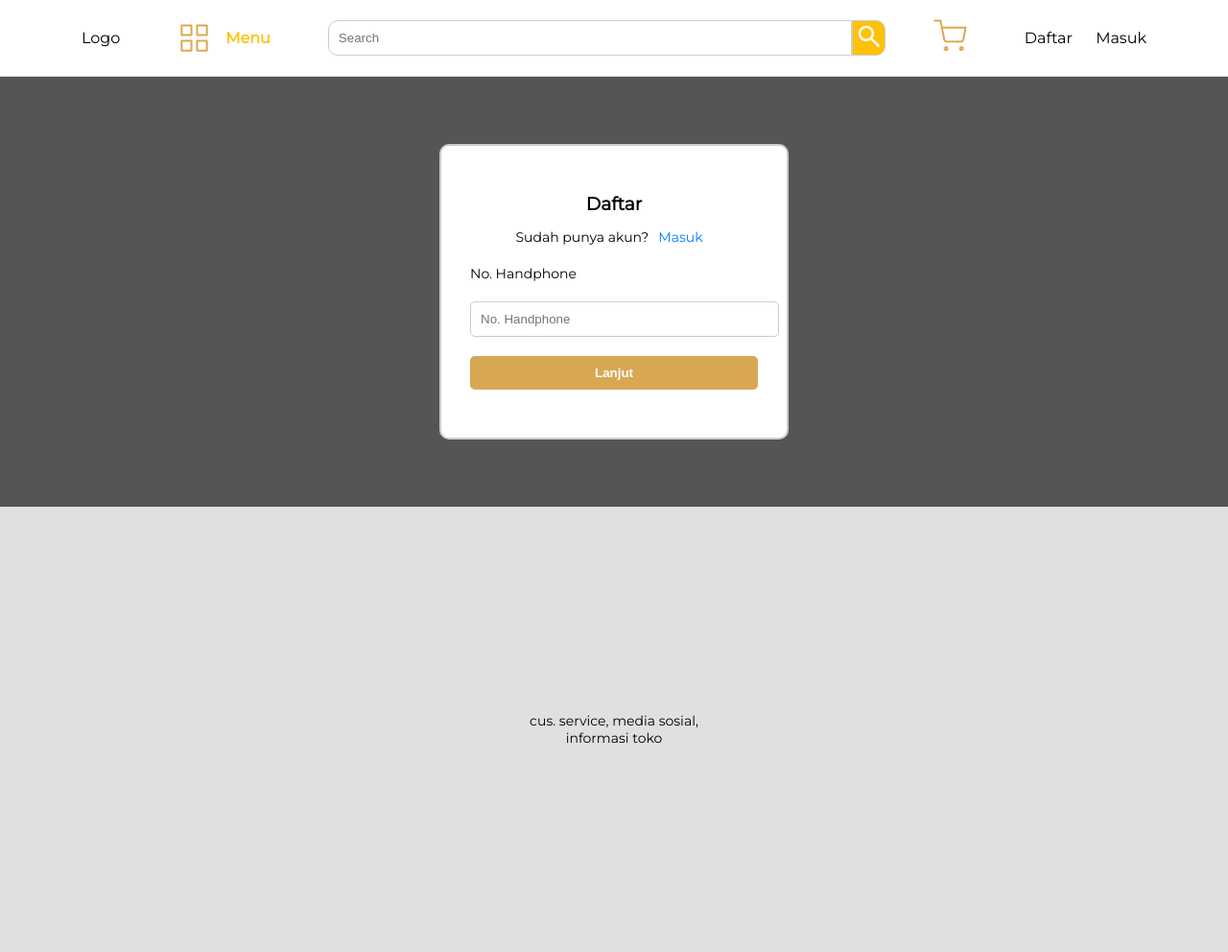
After one commit to Adhitya-RZEN/KiosBagus-Web, a PHP site: page /daftar.html in a window 1280 px wide. The commit adds this page. Shown: the whole page at 96% size. Run offline with PHP 8.4, Linux system fonts and the light colour scheme.

Commit message:
index 30% don

```diff
--- /dev/null
+++ b/daftar.html
@@ -0,0 +1,64 @@
+<!DOCTYPE html>
+<html lang="id">
+<head>
+  <meta charset="UTF-8" />
+  <meta name="viewport" content="width=device-width, initial-scale=1.0" />
+  <title>Beranda</title>
+  <link href="https://fonts.googleapis.com/css2?family=Montserrat&display=swap" rel="stylesheet">
+  <link rel="stylesheet" href="style.css" />
+  <link rel="stylesheet" href="index.html" />
+    <link rel="stylesheet" href="masuk.html" />
+</head>
+<body>
+  <!-- Header -->
+  <header class="header">
+    <div class="logo"><a href="index.html">Logo</a></div>
+    <nav class="menu"><img src="Assets/Grid.svg"/><p>Menu</p></nav>
+    <input type="text" placeholder="Search" class="search" />
+    <button class="search-btn"><img src="Assets/search.png"/></button>
+    <div class="cart"><img src="Assets/Shopping cart.png"/></div>
+    <div class="auth">
+      <a href="daftar.html">Daftar</a> <a href="masuk.html">Masuk</a>
+    </div>
+  </header>
+
+<!-- Form SignUp -->
+<main class="signup-container" id="page1">
+  <form class="signup-box">
+    <h3>Daftar</h3>
+    <p>Sudah punya akun?<a href="daftar.html">Masuk</a></p>
+
+    <label for="nomor">No. Handphone</label>
+    <input type="text" id="nomor" name="no.hp" placeholder="No. Handphone" />
+
+    <button type="submit" onclick="goToPage2(event)">Lanjut</button>
+  </form>
+</main>
+
+<main class="signup-container" style="display: none;" id="page2" >
+  <form class="signup-box">
+    <h3>Daftar</h3>
+    <p>Sudah punya akun?<a href="daftar.html">Masuk</a></p>
+
+    <label for="username">Username</label>
+    <input type="username" id="username" name="username" placeholder="Masukan Username" required />
+
+    <label for="email">Email</label>
+    <input type="email" id="email" name="email" placeholder="example@mail.com" required />
+
+    <label for="password">Password</label>
+    <input type="password" id="password" name="password" placeholder="Masukkan password" required />
+
+    <label for="confirmPassword">Konfirmasi Password</label>
+    <input type="password" id="confirmPassword" name="confirmPassword" placeholder="Ulangi password" required />
+
+    <button type="submit">Lanjut</button>
+  </form>
+</main>
+  <!-- Footer -->
+  <footer class="footer">
+    <p>cus. service, media sosial,<br />informasi toko</p>
+  </footer>
+  <script src="script.js"></script>
+</body>
+</html>
--- a/index.html
+++ b/index.html
@@ -4,19 +4,22 @@
   <meta charset="UTF-8" />
   <meta name="viewport" content="width=device-width, initial-scale=1.0" />
   <title>Beranda</title>
+  <link href="https://fonts.googleapis.com/css2?family=Montserrat&display=swap" rel="stylesheet">
   <link rel="stylesheet" href="style.css" />
+  <link rel="stylesheet" href="masuk.html" />
+  <link rel="stylesheet" href="daftar.html" />
 </head>
 <body>
 
   <!-- Header -->
   <header class="header">
     <div class="logo">logo</div>
-    <nav class="menu">Menu</nav>
+    <nav class="menu"><img src="Assets/Grid.svg"/><p>Menu</p></nav>
     <input type="text" placeholder="Search" class="search" />
     <button class="search-btn"><img src="Assets/search.png"/></button>
     <div class="cart"><img src="Assets/Shopping cart.png"/></div>
     <div class="auth">
-      <a href="#">Daftar</a> <a href="#">Masuk</a>
+      <a href="daftar.html">Daftar</a> <a href="masuk.html">Masuk</a>
     </div>
   </header>
 
--- /dev/null
+++ b/masuk.html
@@ -0,0 +1,47 @@
+<!DOCTYPE html>
+<html lang="id">
+<head>
+  <meta charset="UTF-8" />
+  <meta name="viewport" content="width=device-width, initial-scale=1.0" />
+  <title>Beranda</title>
+  <link href="https://fonts.googleapis.com/css2?family=Montserrat&display=swap" rel="stylesheet">
+  <link rel="stylesheet" href="style.css" />
+  <link rel="stylesheet" href="index.html" />
+    <link rel="stylesheet" href="daftar.html" />
+</head>
+<body>
+  <!-- Header -->
+  <header class="header">
+    <div class="logo"><a href="index.html">Logo</a></div>
+    <nav class="menu"><img src="Assets/Grid.svg"/><p>Menu</p></nav>
+    <input type="text" placeholder="Search" class="search" />
+    <button class="search-btn"><img src="Assets/search.png"/></button>
+    <div class="cart"><img src="Assets/Shopping cart.png"/></div>
+    <div class="auth">
+      <a href="daftar.html">Daftar</a> <a href="masuk.html">Masuk</a>
+    </div>
+  </header>
+
+   <!-- Form Login -->
+  <main class="login-container">
+    <div class="login-box">
+      <h3>Masuk</h3>
+      <p>Belum punya akun?<a href="daftar.html">Daftar</a></p>
+      <form>
+        <input type="text" placeholder="Email/No. Handphone" />
+        <input type="password" placeholder="Password" />
+        <label>
+          <input type="checkbox" /> Ingat saya
+        </label>
+        <button type="submit">Masuk</button>
+      </form>
+    </div>
+  </main>
+
+  <!-- Footer -->
+  <footer class="footer">
+    <p>cus. service, media sosial,<br />informasi toko</p>
+  </footer>
+  <script src="script.js"></script>
+</body>
+</html>
--- a/script.js
+++ b/script.js
@@ -81,3 +81,36 @@ categories.addEventListener('mousemove', (e) => {
     categories.scrollLeft = halfScroll;
   }
 });
+
+//signin dan signup
+  // Fungsi untuk pindah dari page1 ke page2
+  function goToPage2(event) {
+    event.preventDefault(); // Mencegah form reload halaman
+
+    const nomorInput = document.getElementById("nomor");
+    const nomorValue = nomorInput.value.trim();
+
+    if (nomorValue === "") {
+      alert("Mohon isi nomor handphone terlebih dahulu.");
+      nomorInput.focus();
+      return;
+    }
+
+    // Menyembunyikan page1 dan menampilkan page2
+    document.getElementById("page1").style.display = "none";
+    document.getElementById("page2").style.display = "flex";
+  }
+
+  // Fungsi opsional jika ingin kembali ke page1
+
+  function goToPage1(event) {
+    event.preventDefault();
+    document.getElementById("page1").style.display = "flex";
+    document.getElementById("page2").style.display = "none";
+  }
+
+  // Saat halaman pertama kali dimuat, pastikan hanya page1 yang terlihat
+  window.addEventListener("DOMContentLoaded", () => {
+    document.getElementById("page1").style.display = "flex";
+    document.getElementById("page2").style.display = "none";
+  });
--- a/style.css
+++ b/style.css
@@ -1,6 +1,7 @@
+/*Khusus Index*/
 body {
   margin: 0;
-  font-family: Arial, sans-serif;
+  font-family: 'Montserrat', sans-serif;
 }
 
 .header {
@@ -12,10 +13,21 @@ body {
 
 .logo {
   flex: 0 0 50px;
+  cursor: pointer;
 }
 
 .menu {
   margin: 0 50px;
+  /* background-color: #555; */
+  display: flex;
+  cursor: pointer;
+  gap: 5px;         /* Aktifkan layout horizontal */
+}
+.menu p{
+  color: #ffc107;
+  padding: 10px;
+  margin: 0;
+  font-weight: bold;
 }
 
 .search {
@@ -23,6 +35,7 @@ body {
   border-right: none;
   border-radius: 10px 0 0 10px;
   padding: 10px;
+  border: 1px solid #ccc;
 }
 
 .search-btn {
@@ -30,11 +43,13 @@ body {
     border-radius: 0 10px 10px 0;
     border-left: none;
     padding: 1.2px;
+    border: 1px solid #ccc;
 }
 
 .cart {
   margin-left: 50px;
   margin-right: 50px;
+  cursor: pointer;
 }
 
 .auth {
@@ -55,7 +70,7 @@ a{
   padding: 20px 0;
 }
 .carousel-wrapper {
-    background-color: #555;
+    /* background-color: #555; */
   width: 100%; /* ukuran jendela carousel */
   max-width: 1080px; /* ukuran jendela carousel */
   border-radius: 10px;
@@ -242,3 +257,121 @@ a{
   text-align: center;
   font-size: 14px;
 }
+
+/* signup & Masuk */
+.login-container {
+  display: flex;
+  justify-content: center;
+  align-items: center;
+  height: 70vh;
+}
+
+.login-box {
+  border: 2px solid #ddd;
+  border-radius: 10px;
+  padding: 30px;
+  width: 300px;
+  text-align: center;
+  box-shadow: 0 2px 8px rgba(0, 0, 0, 0.05);
+}
+
+.login-box h3 {
+  margin-bottom: 10px;
+}
+
+.login-box p {
+  font-size: 14px;
+  margin-bottom: 20px;
+}
+
+.login-box form input[type="text"],
+.login-box form input[type="password"] {
+  width: 100%;
+  padding: 10px;
+  margin: 10px 0;
+  border-radius: 5px;
+  border: 1px solid #ccc;
+}
+
+.login-box label {
+  display: flex;
+  align-items: center;
+  font-size: 14px;
+  margin: 10px 0;
+}
+
+.login-box label input[type="checkbox"] {
+  margin-right: 8px;
+}
+
+.login-box button {
+  background-color: #dda544;
+  color: white;
+  border: none;
+  padding: 10px 20px;
+  border-radius: 5px;
+  cursor: pointer;
+  width: 100%;
+}
+.signup-container {
+  display: flex;
+  background-color: #555;
+  justify-content: center;
+  align-items: center;
+  height: auto;
+  padding: 70px;
+}
+.signup-box {
+  border: 2px solid #ccc;
+  padding: 30px;
+  text-align: center;
+  border-radius: 10px;
+  width: 300px;
+  background-color: #fff;
+}
+
+.signup-box h3 {
+  margin-bottom: 10px;
+}
+
+.signup-box p {
+  margin-bottom: 20px;
+  font-size: 14px;
+}
+
+.signup-box a {
+  color: #007bff;
+  text-decoration: none;
+}
+
+.signup-box label {
+  display: flex;
+
+  align-items: center;
+  font-size: 14px;
+  text-align: left;
+}
+.signup-box input[type="nomor"],
+.signup-box input[type="username"],
+.signup-box input[type="email"],
+.signup-box input[type="password"],
+.signup-box input[type="confirmPassword"],
+.signup-box input[type="text"] {
+  width: 100%;
+  padding: 10px;
+  margin: 20px 0;
+  border-radius: 5px;
+  border: 1px solid #ccc;
+}
+
+.signup-box button {
+  width: 100%;
+  background-color: #d7a754;
+  padding: 10px;
+  margin-bottom: 20px;
+  border: none;
+  border-radius: 5px;
+  color: white;
+  font-weight: bold;
+  cursor: pointer;
+}
```
Also changed, not shown: Assets/Grid.svg (added).
